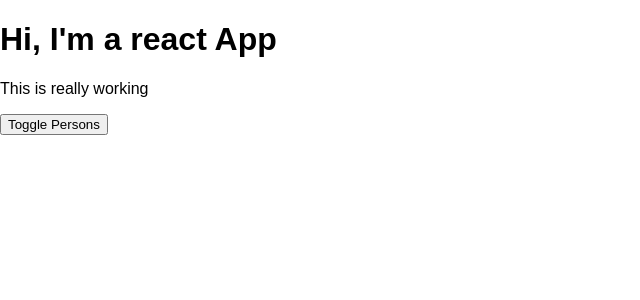
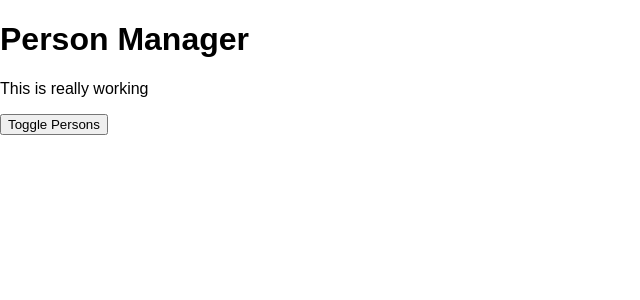
Before and after one commit to zexes-react/react-complete-guide, a React app: page / in a window 1280 px wide. Shown: the top 300 px of the page, without its empty margins (0-640 px from the left). Built offline with nearby package versions, Linux system fonts and the light colour scheme.

Commit message:
using "this.props..." in class based component and props... in functional based components. closes #21

```diff
--- a/src/components/Cockpit/Cockpit.js
+++ b/src/components/Cockpit/Cockpit.js
@@ -20,7 +20,7 @@
 
     return (
     <div className={classes.Cockpit}>
-        <h1>Hi, I'm a react App</h1>
+        <h1>{props.title}</h1>
         <p className={assignedClasses.join(' ')}>This is really working</p>
         {/*this is inefficient, use the below*/}
         <button className={btnClass} onClick={props.clicked}>Toggle Persons
--- a/src/containers/App.js
+++ b/src/containers/App.js
@@ -60,6 +60,7 @@
 
             <div className={classes.App}>
                 <Cockpit
+                    title={this.props.appTitle}
                     showPersons={this.state.showPersons}
                     persons={this.state.persons}
                     clicked={this.togglePersonsHandler}/>
--- a/src/index.js
+++ b/src/index.js
@@ -4,5 +4,5 @@
 import App from './containers/App';
 import registerServiceWorker from './registerServiceWorker';
 
-ReactDOM.render(<App />, document.getElementById('root'));
+ReactDOM.render(<App appTitle="Person Manager"/>, document.getElementById('root'));
 registerServiceWorker();
```
